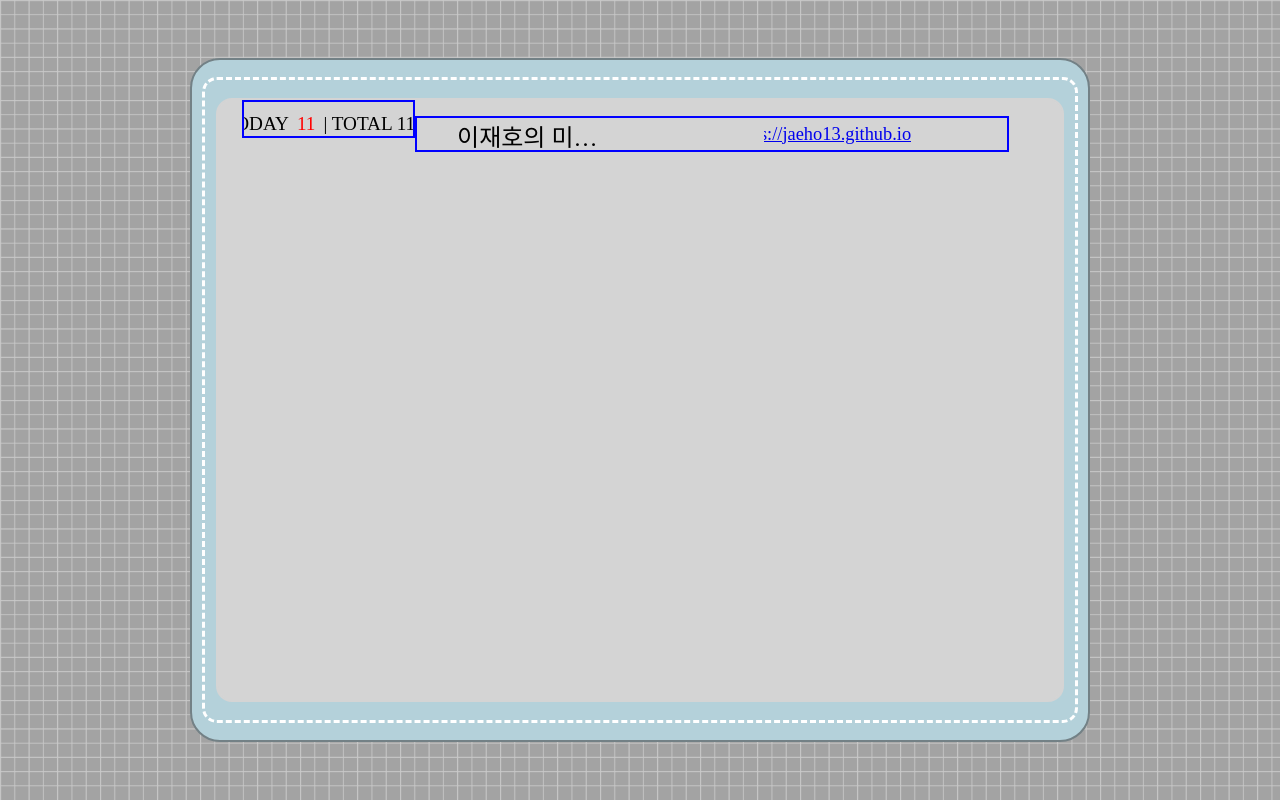
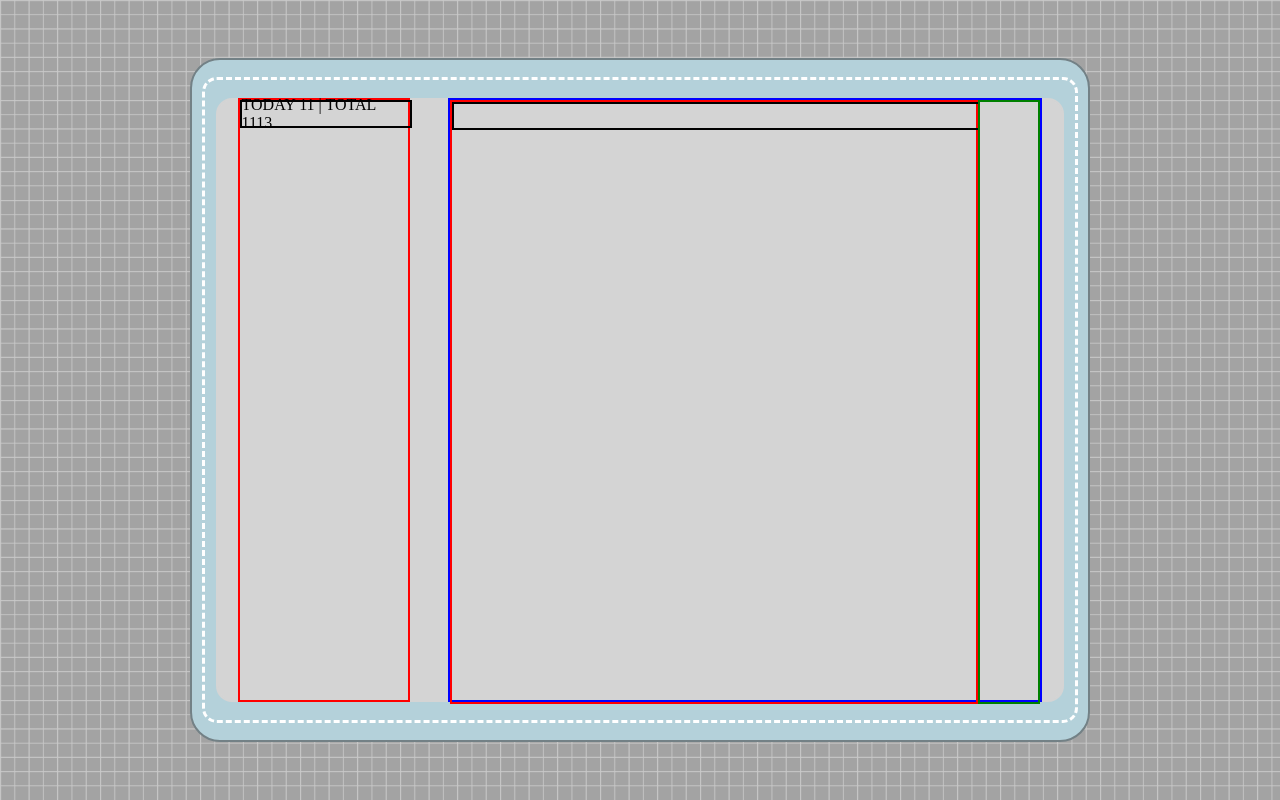
Before and after one commit to jaeho13/Cyworld, a React (Create React App) app in the folder CYWORLD/: page / in a window 1280 px wide. Built offline with nearby package versions, Linux system fonts and the light colour scheme.

Commit message:
"0501 홈페이지 왼쪽 디자인 수정"

```diff
--- a/CYWORLD/src/Components/Home.jsx
+++ b/CYWORLD/src/Components/Home.jsx
@@ -18,10 +18,30 @@ const Home = () => {
                 <BackArea>
                     <BackBorder>
                         <BackColor>
+                            <BoardBind>
+                                <Left>
+                                    <LeftTop>
+                                    TODAY 11 | TOTAL 1113
+                                    </LeftTop>
+                                </Left>
 
 
 
-                            <TopTitle>
+                                <RightBind>
+                                    <Center>
+                                        <CenterTop>
+
+                                        </CenterTop>
+                                    </Center>
+
+                                    <Right>
+
+                                    </Right>
+                                </RightBind>
+                            </BoardBind>
+
+
+                            {/* <TopTitle>
                                 <LeftTopTitle>TODAY <Visit2>11</Visit2> | TOTAL 1113</LeftTopTitle>
                                 <RightTopTitle>
                                     <HomePage>이재호의 미니홈피</HomePage>
@@ -33,7 +53,7 @@ const Home = () => {
 
 
                             <Bind3>
-                                {/* <Left>
+                                <Left>
                                     <LeftTop>
                                         <LeftTopImage src="/background/Picture.png" alt="profile" />
                                     </LeftTop>
@@ -71,8 +91,8 @@ const Home = () => {
                                     <RightButton2 onClick={goToProfile}>Profile</RightButton2>
                                     <RightButton3 onClick={goToProject}>Project</RightButton3>
                                     <RightButton4 onClick={goToContact}>Contact</RightButton4>
-                                </Right> */}
-                            </Bind3>
+                                </Right>
+                            </Bind3> */}
                         </BackColor>
                     </BackBorder>
                 </BackArea>
@@ -124,309 +144,363 @@ const BackColor = styled.div`
     border: 2px solid #d4d4d4;
     border-radius: 1rem;
     background-color: #d4d4d4;
+    display: flex;
+    align-items: center;
 `
 
-const TopTitle = styled.div`
+const BoardBind = styled.div`
+    width: 100%;
     display: flex;
     flex-direction: row;
-    /* margin-top: 0.8rem; */
+    justify-content: space-around;
 `
 
-const LeftTopTitle = styled.div`
-    white-space: nowrap;
-    overflow: hidden;
-    text-overflow: ellipsis;
+const Left = styled.div`
     width: 20%;
-    height: 1.5rem;
-    border: 2px solid blue;
-    margin-left: 1.5rem;
-    font-size: 1.2rem;
-    padding-top: 10px;
+    height: 75vh;
+    border: 2px solid red;
     display: flex;
-    align-items: center;
-    justify-content: center;
+    flex-direction: column;
 `
 
-
-const Visit2 = styled.div`
-    color: red;
-    margin-left: 0.5rem;
-    margin-right: 0.5rem;
+const LeftTop = styled.div`
+    width: 100%;
+    height: 3vh;
+    border: 2px solid black;
+    /* font-size: 20px; */
+    font-size: 1rem;
+    display: flex;
+    justify-content: center;
+    align-items: center;
 `
 
-
-const RightTopTitle = styled.div`
+const RightBind = styled.div`
     width: 70%;
-    display: flex;
-    flex-direction: row;
-    margin-top: 1rem;
+    height: 75vh;
     border: 2px solid blue;
-    /* justify-content: space-between; */
-`
-
-const HomePage = styled.div`
-    width: 80%;
-    height: 2rem;
-    /* border: 2px solid black; */
-    margin-left: 2.5rem;
-    font-size: 1.5rem;
-    white-space: nowrap;
-    overflow: hidden;
-    text-overflow: ellipsis;
-`
-
-const Link = styled.div`
-    width: 80%;
-    height: 2rem;
-    /* border: 2px solid green; */
-    margin-left: 10rem;
-    margin-right: 6rem;
-    font-size: 1.15rem;
-    display: flex;
-    justify-content: right;
-    align-items: center;
-    color: grey;
-    white-space: nowrap;
-    overflow: hidden;
-    text-overflow: ellipsis;
-    color: #3B87AB
-`
-
-
-const Bind3 = styled.div`
     display: flex;
     flex-direction: row;
 `
 
-
-const Left = styled.div`
-    width: 20%;
-    height: 41rem;
-    /* border: 2px solid red; */
-    margin-top: 0.1rem;
-    margin-left: 2rem;
-    background-color: rgba(255, 255, 255, 0.6);
-    border-radius: 1rem;
-    /* padding: 1rem; */
-`
-
-const LeftTop = styled.div`
+const Center = styled.div`
     width: 90%;
-    height: 17rem;
-    /* border: 2px solid green; */
-    margin-top: 1rem;
-    margin: 0 auto;
-`
-
-const LeftTopImage = styled.img`
-    width: 100%;
-    height: 100%;
-    object-fit: cover;
-`
-
-const LeftCenterComment = styled.div`
-    width: 90%;
-    height: 2rem;
-    font-size: 1.2rem;
-    /* border: 2px solid blue; */
-    color: #3B87AB;
-    font-weight: bold;
-    /* margin-left: 0.5rem; */
-    margin: 0 auto;
-    margin-top: 2rem;
-
-`
-
-const LeftCenter = styled.div`
-    width: 90%;
-    height: 13rem;
-    font-size: 1.2rem;
-    /* margin-top: 2rem; */
-    /* margin-left: 0.3rem; */
-    /* border: 2px solid red; */
-    overflow: hidden;
-    text-overflow: ellipsis;
-    margin: 0 auto;
-`
-
-const LeftBottomComment = styled.div`
-    width: 90%;
-    height: 2rem;
-    font-size: 1.2rem;
-    /* border: 2px solid blue; */
-    color: #3B87AB;
-    font-weight: bold;
-    /* margin-left: 0.5rem; */
-    margin: 0 auto;
-    margin-top: 1rem;
-`
-
-const LeftBottom = styled.div`
-    width: 90%;
-    height: 4rem;
-    margin: 0 auto;
-    /* border: 2px solid black; */
-    /* margin-top: 2rem; */
-    /* margin-left: 0.5rem; */
-`
-
-const Choice = styled.select`
-    width: 100%;
-    height: 2rem;
-    border: 1px solid black;
-    border-radius: 1rem;
-    color: black;
-    background-color: rgba(163, 163, 163, 0.3);
-`
-
-const Center = styled.div`
-    width: 70%;
-    height: 40.7rem;
-    /* border: 2px solid purple; */
-    margin-top: 0.5rem;
-    margin-left: 3rem;
-    background-color: rgba(255, 255, 255, 0.6);
-    border-radius: 1rem;
+    height: 75vh;
+    border: 2px solid red;
 `
 
 const CenterTop = styled.div`
     width: 100%;
-    height: 10.5rem;
-    font-size: 1.2rem;
-    margin-left: 1.3rem;
-    margin-top: 0.5rem;
-    color: #3B87AB;
-    font-weight: bold;
-    /* border: 2px solid black; */
-`
-
-const CenterTop2Image = styled.img`
-    max-width: 100%;
-`
-
-const CenterTop2 = styled.div`
-    width: 90%;
-    height: 4.5rem;
-    margin-top: 3rem;
-    display: flex;
-    align-items: center;
-    justify-content: center;
-    /* overflow: hidden; 내용이 넘치는 경우 숨기기 */
-    text-align: center; /* 내용 가운데 정렬 */
-`
-
-const CenterMiddle = styled.div`
-    width: 100%;
-    height: 1.2rem;
-    font-size: 1.2rem;
-    margin-left: 1.3rem;
-    margin-top: 3rem;
-    font-weight: bold;
-    color: #3B87AB;
-    /* border: 2px solid pink; */
-`
-
-
-const CenterBottom = styled.div`
-    width: 95%;
-    height: 23rem;
-    /* border: 2px solid pink; */
-    display: flex;
-    margin: 0 auto;
-    margin-top: 1rem;
-    /* align-items: center;
-    justify-content: center; */
-`
-
-const CenterBottomImage = styled.img`
-    width: 100%;
-    height: 100%;
-    object-fit: cover;
-    border-radius: 1rem;
+    height: 3vh;
+    border: 2px solid black;
 `
 
 const Right = styled.div`
     width: 10%;
-    height: 33rem;
-    /* border: 2px solid red; */
-    /* margin-left: 3rem; */
-    margin-top: 2rem;
+    height: 75vh;
+    border: 2px solid green;
 `
 
-const RightButton1 = styled.button`
-    width: 100%;
-    height: 3rem;
-    border: 2px solid grey;
-    border-top-right-radius: 0.5rem;
-    border-bottom-right-radius: 0.5rem;
-    margin-top: 1rem;
-    font-size: 1.5rem;
-    white-space: nowrap;
-    overflow: hidden;
-    text-overflow: ellipsis;
-    cursor: pointer;
-    /* color: white;
-    background-color: #3B87AB; */
-    color: black;
-    background-color: white;
-    display: flex;
-    float: left;
-    align-items: center;
-`
+// const TopTitle = styled.div`
+//     display: flex;
+//     flex-direction: row;
+//     /* margin-top: 0.8rem; */
+// `
 
-const RightButton2 = styled.button`
-    width: 100%;
-    height: 3rem;
-    border: 2px solid grey;
-    border-top-right-radius: 0.5rem;
-    border-bottom-right-radius: 0.5rem;
-    margin-top: 1rem;
-    font-size: 1.5rem;
-    white-space: nowrap;
-    overflow: hidden;
-    text-overflow: ellipsis;
-    cursor: pointer;
-    color: white;
-    background-color: #3B87AB;
-    display: flex;
-    float: left;
-    align-items: center;
-`
+// const LeftTopTitle = styled.div`
+//     white-space: nowrap;
+//     overflow: hidden;
+//     text-overflow: ellipsis;
+//     width: 20%;
+//     height: 1.5rem;
+//     border: 2px solid blue;
+//     margin-left: 1.5rem;
+//     font-size: 1.2rem;
+//     padding-top: 10px;
+//     display: flex;
+//     align-items: center;
+//     justify-content: center;
+// `
 
-const RightButton3 = styled.button`
-    width: 100%;
-    height: 3rem;
-    border: 2px solid grey;
-    border-top-right-radius: 0.5rem;
-    border-bottom-right-radius: 0.5rem;
-    margin-top: 1rem;
-    font-size: 1.5rem;
-    white-space: nowrap;
-    overflow: hidden;
-    text-overflow: ellipsis;
-    cursor: pointer;
-    color: white;
-    background-color: #3B87AB;
-    display: flex;
-    float: left;
-    align-items: center;
-`
 
-const RightButton4 = styled.button`
-    width: 100%;
-    height: 3rem;
-    border: 2px solid grey;
-    border-top-right-radius: 0.5rem;
-    border-bottom-right-radius: 0.5rem;
-    margin-top: 1rem;
-    font-size: 1.5rem;
-    white-space: nowrap;
-    overflow: hidden;
-    text-overflow: ellipsis;
-    cursor: pointer;
-    color: white;
-    background-color: #3B87AB;
-    display: flex;
-    float: left;
-    align-items: center;
-`
+// const Visit2 = styled.div`
+//     color: red;
+//     margin-left: 0.5rem;
+//     margin-right: 0.5rem;
+// `
+
+
+// const RightTopTitle = styled.div`
+//     width: 70%;
+//     display: flex;
+//     flex-direction: row;
+//     margin-top: 1rem;
+//     border: 2px solid blue;
+//     /* justify-content: space-between; */
+// `
+
+// const HomePage = styled.div`
+//     width: 80%;
+//     height: 2rem;
+//     /* border: 2px solid black; */
+//     margin-left: 2.5rem;
+//     font-size: 1.5rem;
+//     white-space: nowrap;
+//     overflow: hidden;
+//     text-overflow: ellipsis;
+// `
+
+// const Link = styled.div`
+//     width: 80%;
+//     height: 2rem;
+//     /* border: 2px solid green; */
+//     margin-left: 10rem;
+//     margin-right: 6rem;
+//     font-size: 1.15rem;
+//     display: flex;
+//     justify-content: right;
+//     align-items: center;
+//     color: grey;
+//     white-space: nowrap;
+//     overflow: hidden;
+//     text-overflow: ellipsis;
+//     color: #3B87AB
+// `
+
+
+// const Bind3 = styled.div`
+//     display: flex;
+//     flex-direction: row;
+// `
+
+
+// const Left = styled.div`
+//     width: 20%;
+//     height: 41rem;
+//     /* border: 2px solid red; */
+//     margin-top: 0.1rem;
+//     margin-left: 2rem;
+//     background-color: rgba(255, 255, 255, 0.6);
+//     border-radius: 1rem;
+//     /* padding: 1rem; */
+// `
+
+// const LeftTop = styled.div`
+//     width: 90%;
+//     height: 17rem;
+//     /* border: 2px solid green; */
+//     margin-top: 1rem;
+//     margin: 0 auto;
+// `
+
+// const LeftTopImage = styled.img`
+//     width: 100%;
+//     height: 100%;
+//     object-fit: cover;
+// `
+
+// const LeftCenterComment = styled.div`
+//     width: 90%;
+//     height: 2rem;
+//     font-size: 1.2rem;
+//     /* border: 2px solid blue; */
+//     color: #3B87AB;
+//     font-weight: bold;
+//     /* margin-left: 0.5rem; */
+//     margin: 0 auto;
+//     margin-top: 2rem;
+
+// `
+
+// const LeftCenter = styled.div`
+//     width: 90%;
+//     height: 13rem;
+//     font-size: 1.2rem;
+//     /* margin-top: 2rem; */
+//     /* margin-left: 0.3rem; */
+//     /* border: 2px solid red; */
+//     overflow: hidden;
+//     text-overflow: ellipsis;
+//     margin: 0 auto;
+// `
+
+// const LeftBottomComment = styled.div`
+//     width: 90%;
+//     height: 2rem;
+//     font-size: 1.2rem;
+//     /* border: 2px solid blue; */
+//     color: #3B87AB;
+//     font-weight: bold;
+//     /* margin-left: 0.5rem; */
+//     margin: 0 auto;
+//     margin-top: 1rem;
+// `
+
+// const LeftBottom = styled.div`
+//     width: 90%;
+//     height: 4rem;
+//     margin: 0 auto;
+//     /* border: 2px solid black; */
+//     /* margin-top: 2rem; */
+//     /* margin-left: 0.5rem; */
+// `
+
+// const Choice = styled.select`
+//     width: 100%;
+//     height: 2rem;
+//     border: 1px solid black;
+//     border-radius: 1rem;
+//     color: black;
+//     background-color: rgba(163, 163, 163, 0.3);
+// `
+
+// const Center = styled.div`
+//     width: 70%;
+//     height: 40.7rem;
+//     /* border: 2px solid purple; */
+//     margin-top: 0.5rem;
+//     margin-left: 3rem;
+//     background-color: rgba(255, 255, 255, 0.6);
+//     border-radius: 1rem;
+// `
+
+// const CenterTop = styled.div`
+//     width: 100%;
+//     height: 10.5rem;
+//     font-size: 1.2rem;
+//     margin-left: 1.3rem;
+//     margin-top: 0.5rem;
+//     color: #3B87AB;
+//     font-weight: bold;
+//     /* border: 2px solid black; */
+// `
+
+// const CenterTop2Image = styled.img`
+//     max-width: 100%;
+// `
+
+// const CenterTop2 = styled.div`
+//     width: 90%;
+//     height: 4.5rem;
+//     margin-top: 3rem;
+//     display: flex;
+//     align-items: center;
+//     justify-content: center;
+//     /* overflow: hidden; 내용이 넘치는 경우 숨기기 */
+//     text-align: center; /* 내용 가운데 정렬 */
+// `
+
+// const CenterMiddle = styled.div`
+//     width: 100%;
+//     height: 1.2rem;
+//     font-size: 1.2rem;
+//     margin-left: 1.3rem;
+//     margin-top: 3rem;
+//     font-weight: bold;
+//     color: #3B87AB;
+//     /* border: 2px solid pink; */
+// `
+
+
+// const CenterBottom = styled.div`
+//     width: 95%;
+//     height: 23rem;
+//     /* border: 2px solid pink; */
+//     display: flex;
+//     margin: 0 auto;
+//     margin-top: 1rem;
+//     /* align-items: center;
+//     justify-content: center; */
+// `
+
+// const CenterBottomImage = styled.img`
+//     width: 100%;
+//     height: 100%;
+//     object-fit: cover;
+//     border-radius: 1rem;
+// `
+
+// const Right = styled.div`
+//     width: 10%;
+//     height: 33rem;
+//     /* border: 2px solid red; */
+//     /* margin-left: 3rem; */
+//     margin-top: 2rem;
+// `
+
+// const RightButton1 = styled.button`
+//     width: 100%;
+//     height: 3rem;
+//     border: 2px solid grey;
+//     border-top-right-radius: 0.5rem;
+//     border-bottom-right-radius: 0.5rem;
+//     margin-top: 1rem;
+//     font-size: 1.5rem;
+//     white-space: nowrap;
+//     overflow: hidden;
+//     text-overflow: ellipsis;
+//     cursor: pointer;
+//     /* color: white;
+//     background-color: #3B87AB; */
+//     color: black;
+//     background-color: white;
+//     display: flex;
+//     float: left;
+//     align-items: center;
+// `
+
+// const RightButton2 = styled.button`
+//     width: 100%;
+//     height: 3rem;
+//     border: 2px solid grey;
+//     border-top-right-radius: 0.5rem;
+//     border-bottom-right-radius: 0.5rem;
+//     margin-top: 1rem;
+//     font-size: 1.5rem;
+//     white-space: nowrap;
+//     overflow: hidden;
+//     text-overflow: ellipsis;
+//     cursor: pointer;
+//     color: white;
+//     background-color: #3B87AB;
+//     display: flex;
+//     float: left;
+//     align-items: center;
+// `
+
+// const RightButton3 = styled.button`
+//     width: 100%;
+//     height: 3rem;
+//     border: 2px solid grey;
+//     border-top-right-radius: 0.5rem;
+//     border-bottom-right-radius: 0.5rem;
+//     margin-top: 1rem;
+//     font-size: 1.5rem;
+//     white-space: nowrap;
+//     overflow: hidden;
+//     text-overflow: ellipsis;
+//     cursor: pointer;
+//     color: white;
+//     background-color: #3B87AB;
+//     display: flex;
+//     float: left;
+//     align-items: center;
+// `
+
+// const RightButton4 = styled.button`
+//     width: 100%;
+//     height: 3rem;
+//     border: 2px solid grey;
+//     border-top-right-radius: 0.5rem;
+//     border-bottom-right-radius: 0.5rem;
+//     margin-top: 1rem;
+//     font-size: 1.5rem;
+//     white-space: nowrap;
+//     overflow: hidden;
+//     text-overflow: ellipsis;
+//     cursor: pointer;
+//     color: white;
+//     background-color: #3B87AB;
+//     display: flex;
+//     float: left;
+//     align-items: center;
+// `
```
